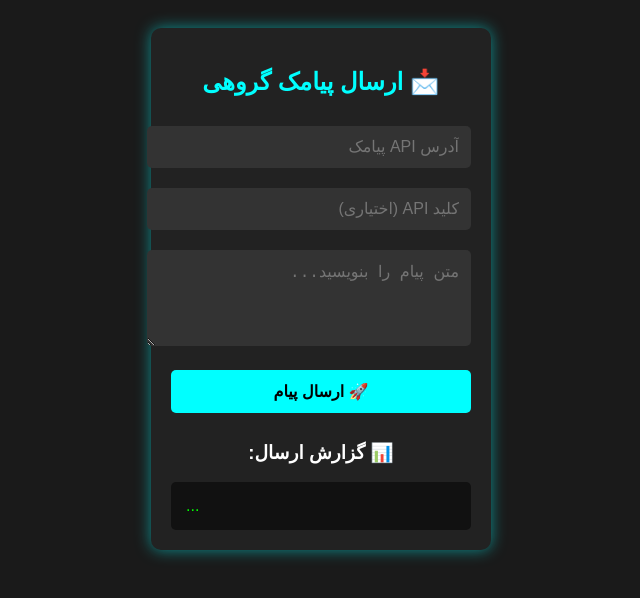
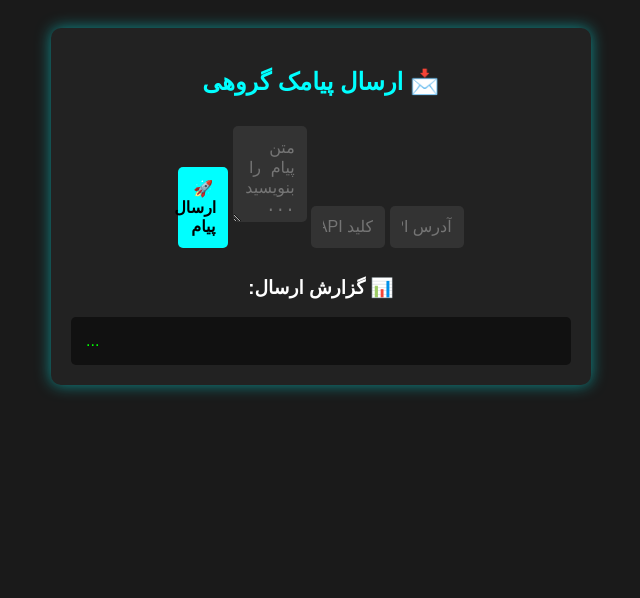
Before and after one commit to mahdiklidari190/Mass-SMS-, a plain HTML site: page index.html in a window 1280 px wide. Shown: the whole page, without its empty margins (319-959 px from the left). Drawn offline with Linux system fonts and the light colour scheme.

Commit message:
Update index.html

```diff
--- a/index.html
+++ b/index.html
@@ -15,7 +15,7 @@
         }
         .container {
             width: 90%;
-            max-width: 300px;
+            max-width: 500px;
             background: #222;
             padding: 20px;
             border-radius: 10px;
@@ -26,7 +26,7 @@
             color: #0ff;
         }
         input, textarea, button {
-            width: 100%;
+            width: 10%;
             margin: 10px 0;
             padding: 12px;
             font-size: 16px;
```
